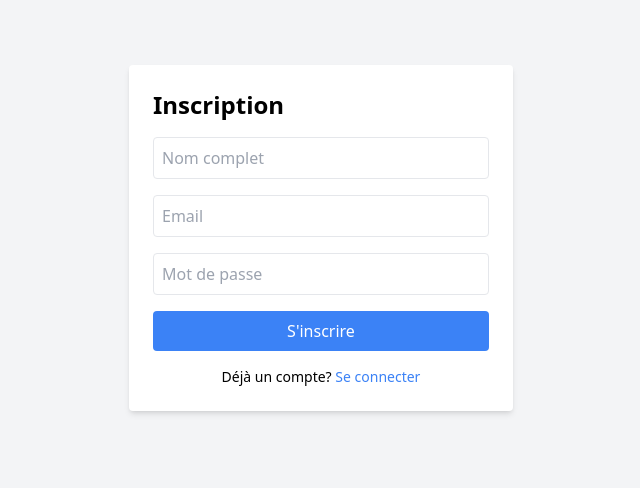
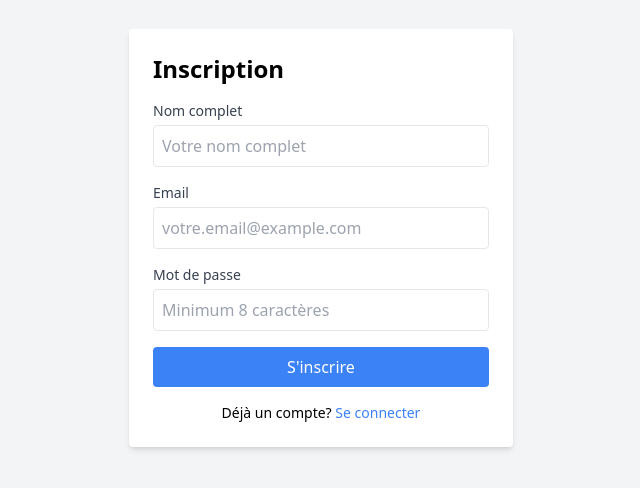
Before and after one commit to Youcode-Classe-E-2024-2025/tawba-zehaf-DevBook, a website: page signup.html in a window 1280 px wide. Shown: the part 162-650 px from the top of the page, without its empty margins (319-959 px from the left). Drawn offline with nearby package versions, Linux system fonts and the light colour scheme.

Commit message:
Enhance login and signup forms with improved error handling, validation messages, and UI updates; streamline user experience for authentication

```diff
--- a/signup.html
+++ b/signup.html
@@ -7,13 +7,63 @@
   <script src="https://cdn.tailwindcss.com"></script>
 </head>
 <body class="bg-gray-100 flex items-center justify-center h-screen">
-  <form id="signup-form" class="bg-white p-6 rounded shadow-md w-full max-w-sm">
+  <div class="bg-white p-6 rounded shadow-md w-full max-w-sm">
     <h2 class="text-2xl font-bold mb-4">Inscription</h2>
-    <input type="text" id="signup-name" placeholder="Nom complet" required class="w-full p-2 mb-4 border rounded" />
-    <input type="email" id="signup-email" placeholder="Email" required class="w-full p-2 mb-4 border rounded" />
-    <input type="password" id="signup-password" placeholder="Mot de passe" required class="w-full p-2 mb-4 border rounded" />
-    <button type="submit" class="w-full bg-blue-500 text-white p-2 rounded hover:bg-blue-600">S'inscrire</button>
-    <p class="mt-4 text-center text-sm">Déjà un compte? <a href="login.html" class="text-blue-500 hover:underline">Se connecter</a></p>
-  </form>
+
+    <!-- Messages d'erreur -->
+    <div id="error-message" class="hidden mb-4 p-3 rounded text-red-700 bg-red-100">
+      <span id="error-text"></span>
+    </div>
+
+    <form id="signup-form" class="space-y-4">
+      <!-- Nom -->
+      <div>
+        <label class="block text-sm font-medium text-gray-700 mb-1">Nom complet</label>
+        <input type="text" id="signup-name"
+               placeholder="Votre nom complet"
+               required
+               class="w-full p-2 border rounded focus:ring-2 focus:ring-blue-500 focus:border-blue-500">
+        <p id="name-error" class="hidden text-red-500 text-sm mt-1"></p>
+      </div>
+
+      <!-- Email -->
+      <div>
+        <label class="block text-sm font-medium text-gray-700 mb-1">Email</label>
+        <input type="email" id="signup-email"
+               placeholder="votre.email@example.com"
+               required
+               class="w-full p-2 border rounded focus:ring-2 focus:ring-blue-500 focus:border-blue-500">
+        <p id="email-error" class="hidden text-red-500 text-sm mt-1"></p>
+      </div>
+
+      <!-- Mot de passe -->
+      <div>
+        <label class="block text-sm font-medium text-gray-700 mb-1">Mot de passe</label>
+        <input type="password" id="signup-password"
+               placeholder="Minimum 8 caractères"
+               required
+               minlength="8"
+               class="w-full p-2 border rounded focus:ring-2 focus:ring-blue-500 focus:border-blue-500">
+        <p id="password-error" class="hidden text-red-500 text-sm mt-1">
+          Le mot de passe doit contenir au moins 8 caractères
+        </p>
+      </div>
+
+      <!-- Bouton d'inscription -->
+      <button type="submit"
+              class="w-full bg-blue-500 text-white p-2 rounded hover:bg-blue-600 focus:outline-none focus:ring-2 focus:ring-blue-500 focus:ring-opacity-50">
+        <span id="submit-text">S'inscrire</span>
+        <span id="loading-spinner" class="hidden">🔒</span>
+      </button>
+
+      <!-- Lien vers la connexion -->
+      <p class="mt-4 text-center text-sm">
+        Déjà un compte?
+        <a href="login.html" class="text-blue-500 hover:underline">Se connecter</a>
+      </p>
+    </form>
+  </div>
+
+  <script src="js/signup.js"></script>
 </body>
 </html>
```
Also changed, not shown: login.html (+65 -0 lines).
